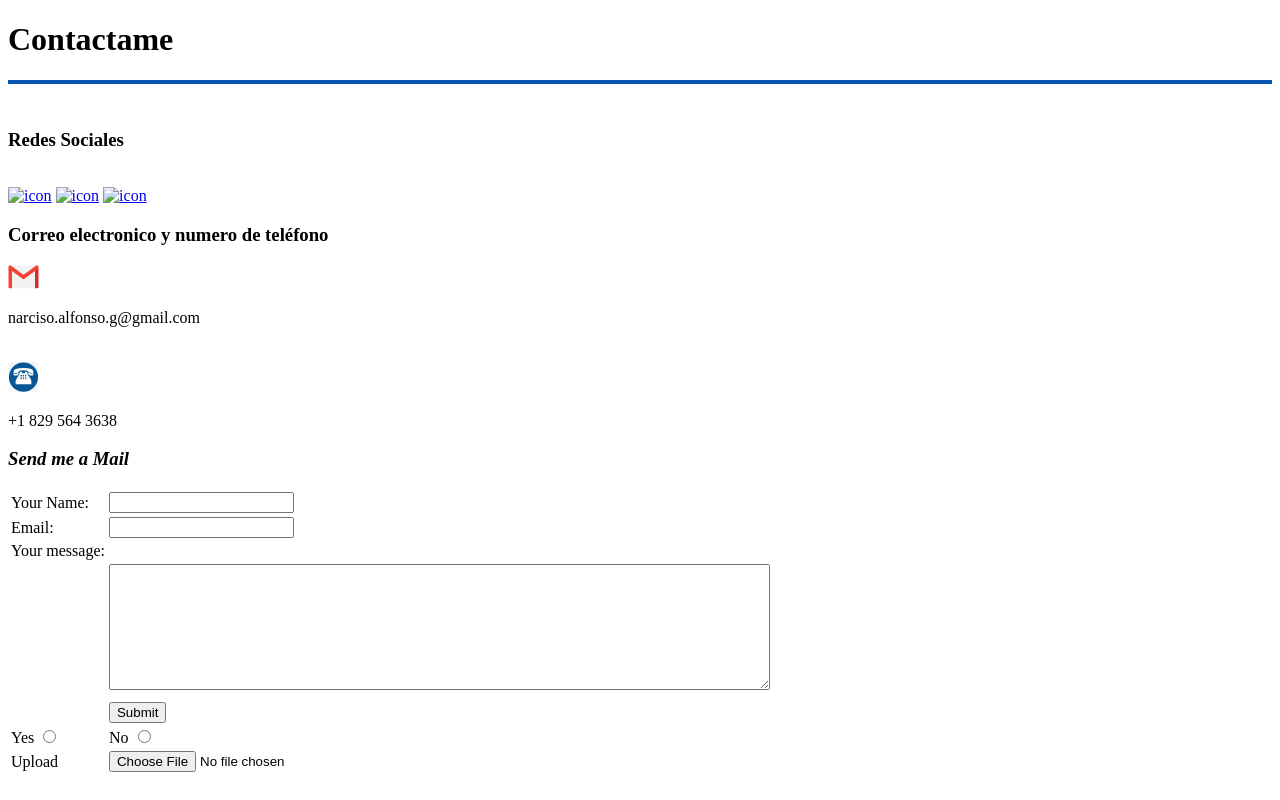
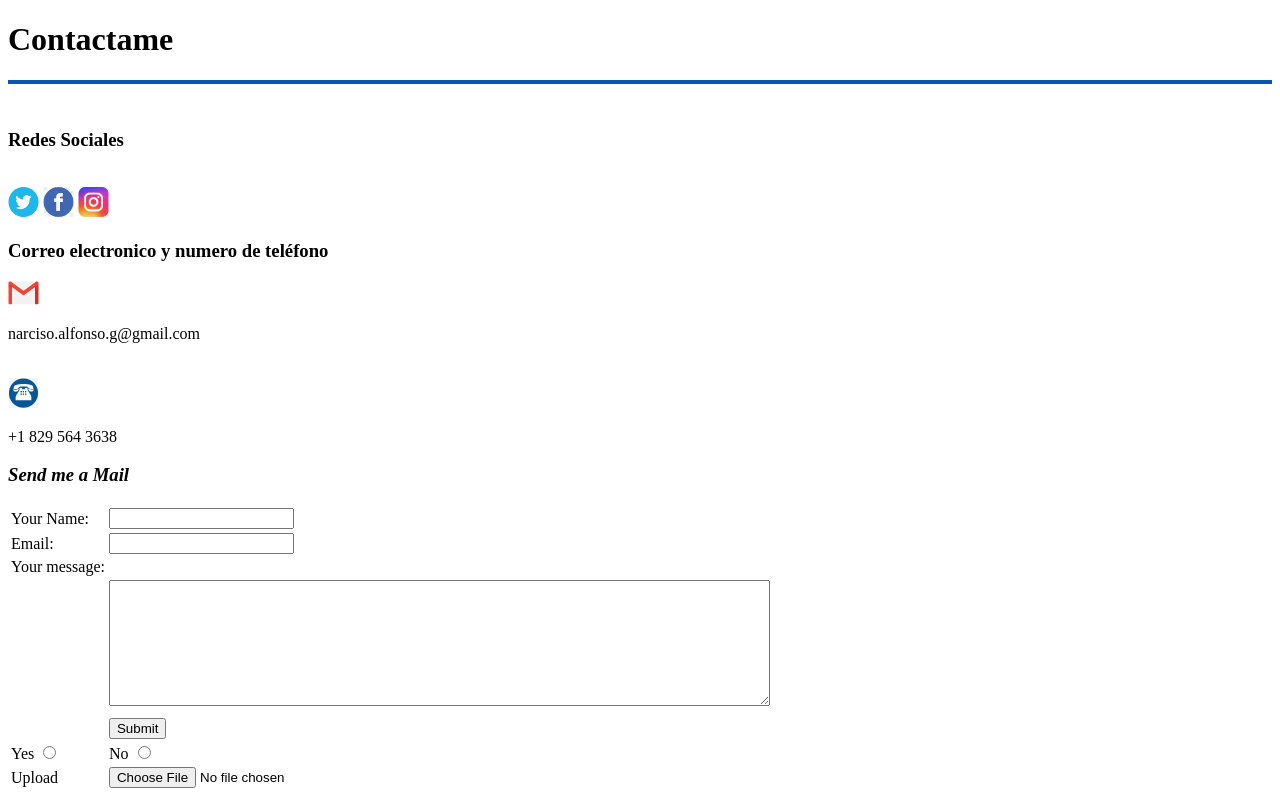
Before and after one commit to AlfonsoRosario/Tests, a plain HTML site: page Contact.html in a window 1280 px wide. Drawn offline with Linux system fonts and the light colour scheme.

Commit message:
Images route fixed

```diff
--- a/Contact.html
+++ b/Contact.html
@@ -10,9 +10,9 @@
     <br>
     <h3>Redes Sociales</h3>
     <br>
-                                <a href="https://twitter.com/Alfonsogr_68"><img src="images/twitter_icon.png" alt="icon"></a>
-                                <a href="https://www.facebook.com/narciso.alfonso.rosario.g"><img src="images/facebook_icon.png" alt="icon"></a>
-                                <a href="https://www.instagram.com/alfonso_grullon/"><img src="images/instagram_icon.png" alt="icon"></a>
+                                <a href="https://twitter.com/Alfonsogr_68"><img src="images/twitter.png" alt="icon"></a>
+                                <a href="https://www.facebook.com/narciso.alfonso.rosario.g"><img src="images/facebook.png" alt="icon"></a>
+                                <a href="https://www.instagram.com/alfonso_grullon/"><img src="images/instagram.png" alt="icon"></a>
 
     <h3>Correo electronico y numero de teléfono</h3>
     <a href="mailto:narciso.alfonso.g@gmail.com"><img src="images/gmail_icon.png" alt="gmail icon"><p></a>narciso.alfonso.g@gmail.com</p>
```
